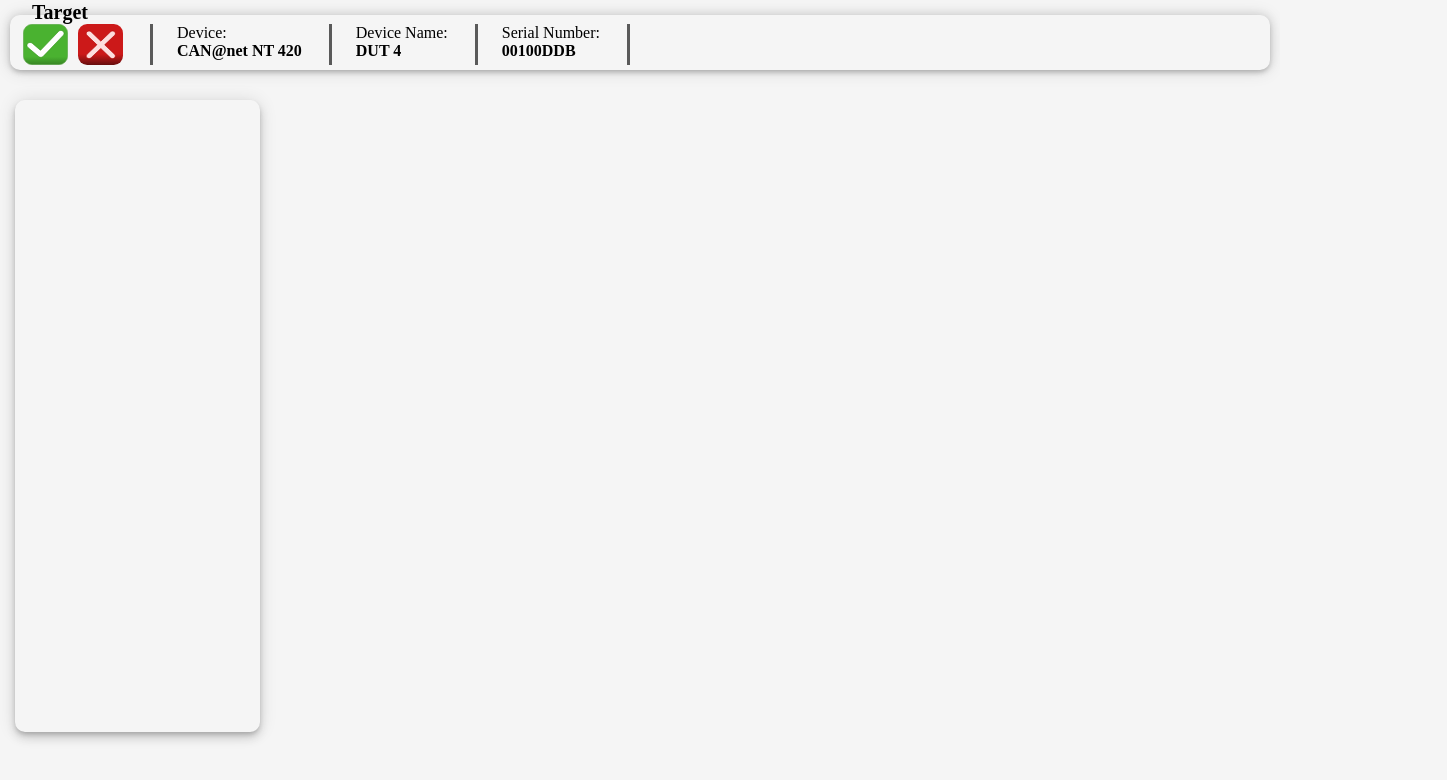
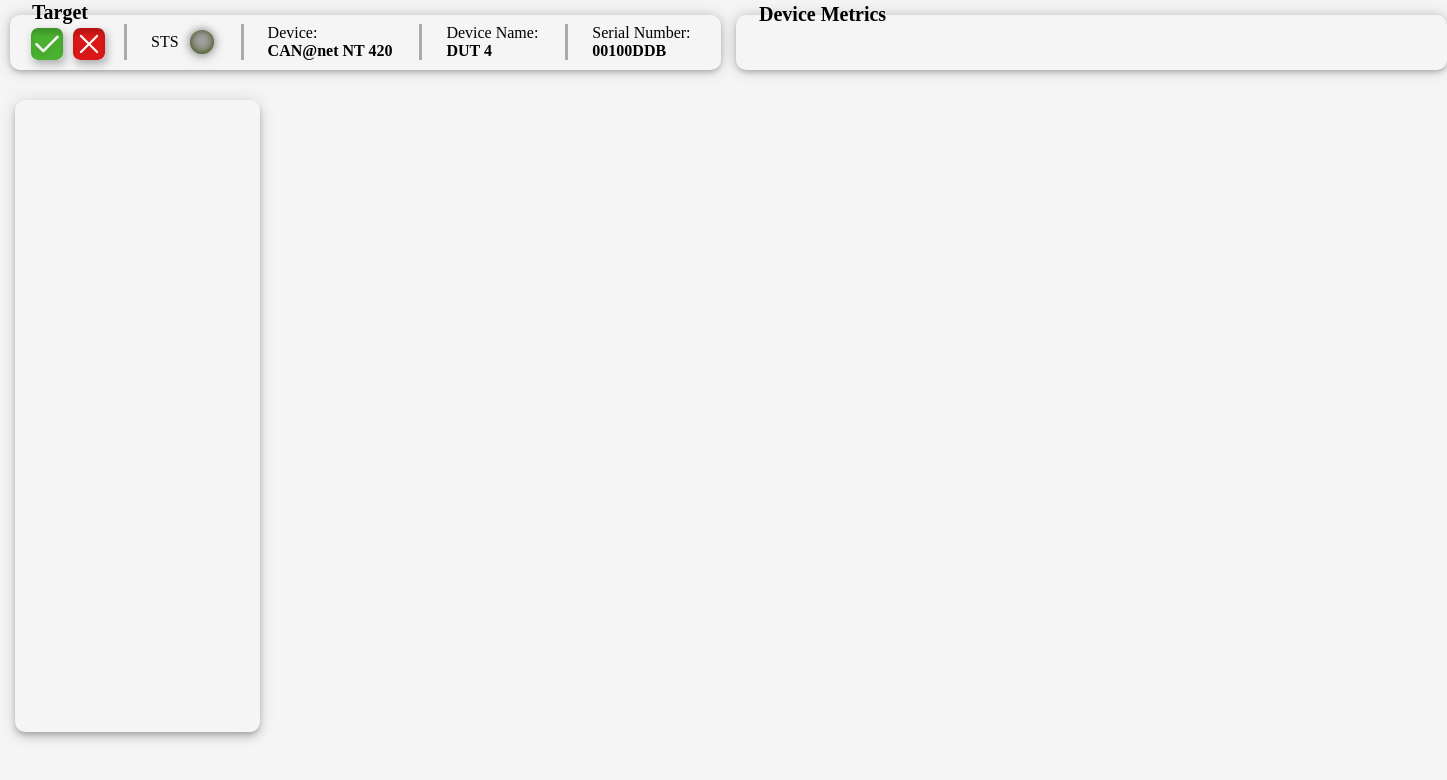
Before and after one commit to rominpate/ReactDeploy, a React (Vite) app: page / in a window 1280 px wide. Shown: the top 780 px of the page, 1447 px wide, since content can reach past the window. Built offline with nearby package versions, Linux system fonts and the light colour scheme.

Commit message:
new update

```diff
--- a/src/components/Dashboard.jsx
+++ b/src/components/Dashboard.jsx
@@ -5,13 +5,15 @@ import '../styles/Dashboard.css';
 
 // Imported  component
 import SelectModule from './SelectModule';
-import InfoModule from './InfoModule';
+import TargetModule from './TargetModule';
+import DeviceMetrics from './DeviceMetrics';
 
 
 function Dashboard(){
  return (
     <div id='dashboard'>
-        <InfoModule/>
+        <TargetModule/>
+        <DeviceMetrics/>
         <SelectModule/>
     </div>
 );
--- /dev/null
+++ b/src/components/DeviceMetrics.jsx
@@ -0,0 +1,17 @@
+import { useState, useRef } from 'react';
+
+// Imported styles
+import '../styles/DeviceMetrics.css';
+
+function DeviceMetrics(){
+    return (
+        <div id='deviceMetrics'>
+            <p className='device-metrics-heading'>Device Metrics</p>
+
+        </div>
+    )
+
+
+}
+
+export default DeviceMetrics;
--- a/src/components/InfoModule.jsx
+++ /dev/null
@@ -1,33 +0,0 @@
-import React from 'react'; // Import React (optional in newer versions, but good practice)
-
-// Imported styles
-import '../styles/InfoModule.css';
-
-function InfoModule() {
-    return (
-        <div id="infoModule">
-            <p className='info-Module-heading'>Target</p>
-            <div className="info-module-content">
-                <div className='connection'>
-                    <img className='start-image' src="./start.svg" alt="Start Icon" />
-                    <img className='stop-image' src="./stop.svg" alt="Start Icon" />
-                </div>
-                <div className='device' >
-                    <p>Device:</p>
-                    <p>CAN@net NT 420</p>
-                </div>
-                <div className='device-name' >
-                    <p>Device Name:</p>
-                    <p>DUT 4</p>
-                </div>
-                <div className='device-s-number' >
-                    <p>Serial Number:</p>
-                    <p>00100DDB</p>
-                </div>
-            </div>
-
-        </div>
-    );
-}
-
-export default InfoModule;
--- /dev/null
+++ b/src/components/TargetModule.jsx
@@ -0,0 +1,65 @@
+import { useState, useRef } from 'react';
+
+// Imported styles
+import '../styles/TargetModule.css';
+
+function TargetModule() {
+
+    // State to manage the LED color
+    const [ledColor, setLedColor] = useState('rgb(161, 160, 160)');
+
+    // Event handler for start click
+    const handleStartClick = () => {
+        setLedColor('greenYellow');
+    };
+
+    // Event handler for stop click
+    const handleStopClick = () => {
+        setLedColor('red');
+    };
+
+    // Inline styles for the LED
+    const ledStyle = {
+        margin: '0 auto',
+        width: '24px',
+        height: '24px',
+        backgroundColor: ledColor,
+        borderRadius: '50%',
+        boxShadow: `rgba(0, 0, 0, 0.2) 0 -1px 7px 1px, inset #304701 0 -1px 9px, ${ledColor} 0 2px 12px`
+    };
+
+    return (
+        <div id="targetModule">
+            <p className='target-module-heading'>Target</p>
+            <div className="target-module-content">
+                <div className='connection'>
+                    <div>
+                        <img onClick={handleStartClick} className='start-image' src="./start.svg" alt="Start Icon" />
+                    </div>
+                    <div>
+                        <img onClick={handleStopClick} className='stop-image' src="./stop.svg" alt="Start Icon" />
+                    </div>
+                </div>
+                <div className='sts' >
+                    <p>STS</p>
+                    <div class="led" style={ledStyle}></div>
+                </div>
+                <div className='device' >
+                    <p>Device:</p>
+                    <p>CAN@net NT 420</p>
+                </div>
+                <div className='device-name' >
+                    <p>Device Name:</p>
+                    <p>DUT 4</p>
+                </div>
+                <div className='device-s-number' >
+                    <p>Serial Number:</p>
+                    <p>00100DDB</p>
+                </div>
+            </div>
+
+        </div>
+    );
+}
+
+export default TargetModule;
--- /dev/null
+++ b/src/styles/DeviceMetrics.css
@@ -0,0 +1,23 @@
+#deviceMetrics{
+    box-sizing: border-box;
+    position: absolute;
+    top: 15px;
+    left: 46em;
+    width: 711px;
+    height: 55px;
+    padding: 5px;
+    border-radius: 10px;
+    box-shadow: rgba(0, 0, 0, .2) 0 3px 5px -1px,rgba(43, 43, 43, 0.14)  0 0px 10px 0,rgba(0, 0, 0, .12) 0 1px 18px 0;
+}
+
+.device-metrics-heading{
+    position: relative;
+    bottom: 17px;
+    left: 18px;
+    width: fit-content;
+    height: fit-content;
+    font-size: 20px;
+    font-weight: 800;
+    margin: 0;
+    padding: 0;
+}
--- a/src/styles/InfoModule.css
+++ b/src/styles/TargetModule.css
@@ -1,9 +1,9 @@
-#infoModule{
+#targetModule{
     box-sizing: border-box;
     position: relative;
     left: 5px;
     top: 10px;
-    width: calc(100% - 10px);
+    width: 711px;
     height: 55px;
     padding: 5px;
     display: flex;
@@ -12,7 +12,7 @@
 
 }
 
-.info-Module-heading{
+.target-module-heading{
     position: relative;
     bottom: 19px;
     left: 17px;
@@ -24,7 +24,7 @@
     padding: 0;
 }
 
-.info-module-content{
+.target-module-content{
     display: flex;
     gap: 24px;
     position: absolute;
@@ -32,16 +32,48 @@
     left: 13px;
 }
 
-
 .connection{
     display: flex;
     gap: 10px;
     padding-right: 27px;
-    border-right: 3px solid rgb(90, 90, 90);
+    border-right: 3px solid rgb(172, 170, 170);
+}
+
+.connection div{
+    position: relative;
+    top: 4px;
+    left: 8px;
+    height: 32px;
+    border-radius: 5px;
+    box-shadow: 2px 4px 8px rgba(0, 0, 0, 0.3);
+}
+
+.connection div:hover{
+    transform: scale(1.10); /* Slightly reduce the scale on click */
+}
+
+.connection div:active{
+    box-shadow: 2px 4px 8px rgba(0, 0, 0, 0.1);
 }
 
 .start-image, .stop-image{
-    width: 45px;
+    width: 32px;
+    border-radius: 7px;
+    cursor: pointer;
+}
+
+.sts{
+    display: flex;
+    gap: 11px;
+    align-items: center;
+    padding-right: 27px;
+    border-right: 3px solid rgb(172, 170, 170);
+
+}
+
+.sts p{
+    margin: 0;
+    padding: 0;
 }
 
 
@@ -49,9 +81,13 @@
     display: flex;
     flex-direction: column;
     padding-right: 27px;
-    border-right: 3px solid rgb(90, 90, 90);
+    border-right: 3px solid rgb(172, 170, 170);
 }
 
+.device-s-number{
+    padding-right: 0;
+    border-right: none;
+}
 .device p , .device-name p, .device-s-number p{
     margin: 0;
     padding: 0;
```
Also changed, not shown: public/start.svg, public/stop.svg.
